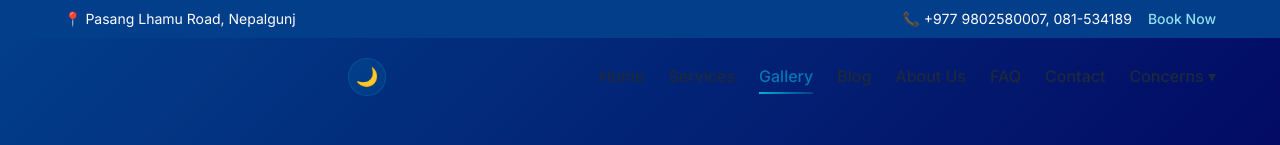
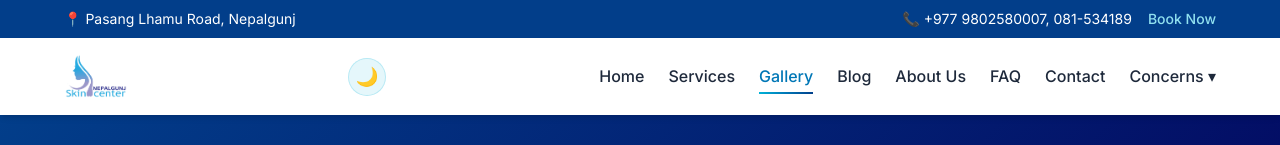
Before and after one commit to iam-neo/Nepalgunj-Skin-Center, a React (Vite) app: page /gallery in a window 1280 px wide. Shown: the top 145 px of the page. Built offline with nearby package versions, Linux system fonts and the light colour scheme; the HTML template or start-up script is replaced by a standard one.

Commit message:
feat: make navbar transparent only on home page

```diff
--- a/src/components/Navbar.jsx
+++ b/src/components/Navbar.jsx
@@ -1,9 +1,11 @@
 import { useState, useEffect } from 'react';
-import { Link, NavLink } from 'react-router-dom';
+import { Link, NavLink, useLocation } from 'react-router-dom';
 
 const Navbar = () => {
     const [isOpen, setIsOpen] = useState(false);
     const [scrolled, setScrolled] = useState(false);
+    const location = useLocation();
+    const isHome = location.pathname === '/';
     const [isDark, setIsDark] = useState(() => {
         if (typeof window !== 'undefined') {
             return localStorage.getItem('theme') === 'dark';
@@ -45,7 +47,7 @@ const Navbar = () => {
     ];
 
     return (
-        <nav className={`navbar ${scrolled ? 'navbar-scrolled' : ''}`}>
+        <nav className={`navbar ${scrolled ? 'navbar-scrolled' : ''} ${!isHome ? 'navbar-solid' : ''}`}>
             <div className="container">
                 <Link to="/" className="logo">
                     <img
--- a/src/index.css
+++ b/src/index.css
@@ -354,6 +354,35 @@ button {
   backdrop-filter: blur(12px);
   box-shadow: var(--shadow-md);
   animation: slideDown 0.3s ease forwards;
+}
+
+/* Solid navbar for non-home pages */
+.navbar-solid {
+  position: relative;
+  background: rgba(255, 255, 255, 0.95);
+  backdrop-filter: blur(12px);
+  box-shadow: var(--shadow-md);
+}
+
+.navbar-solid .navbar-logo {
+  opacity: 1;
+  visibility: visible;
+  transform: translateY(0);
+}
+
+.navbar-solid .nav-item>a {
+  color: var(--text-primary);
+  text-shadow: none;
+}
+
+.navbar-solid .nav-item>a:hover,
+.navbar-solid .nav-item>a.active {
+  color: var(--primary-blue);
+}
+
+.navbar-solid.navbar-scrolled {
+  position: fixed;
+  top: 0;
 }
 
 @keyframes slideDown {
@@ -2732,6 +2761,19 @@ button {
   background: rgba(15, 23, 42, 0.95);
 }
 
+[data-theme="dark"] .navbar-solid {
+  background: rgba(15, 23, 42, 0.95);
+}
+
+[data-theme="dark"] .navbar-solid .nav-item>a {
+  color: rgba(255, 255, 255, 0.85);
+}
+
+[data-theme="dark"] .navbar-solid .nav-item>a:hover,
+[data-theme="dark"] .navbar-solid .nav-item>a.active {
+  color: var(--accent-light);
+}
+
 [data-theme="dark"] .blog-card,
 [data-theme="dark"] .card {
   background: #1E293B;
```
